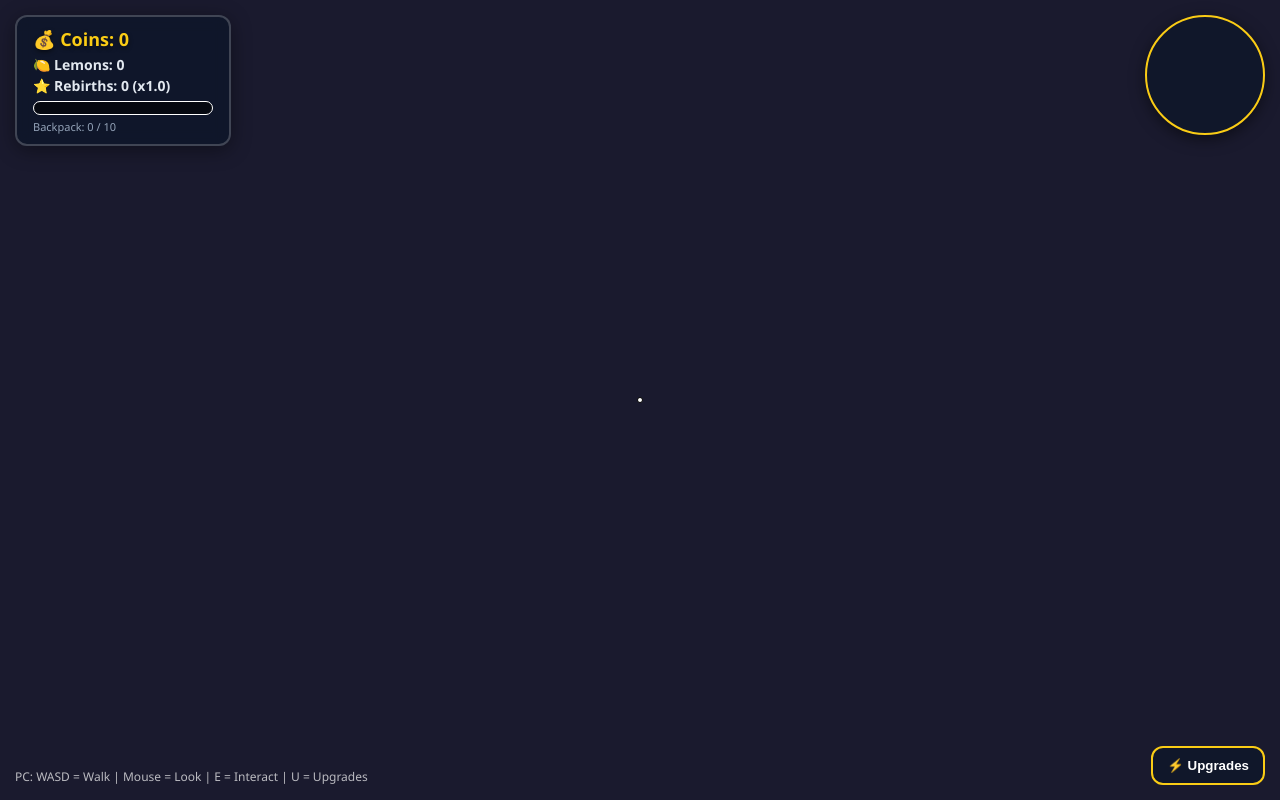
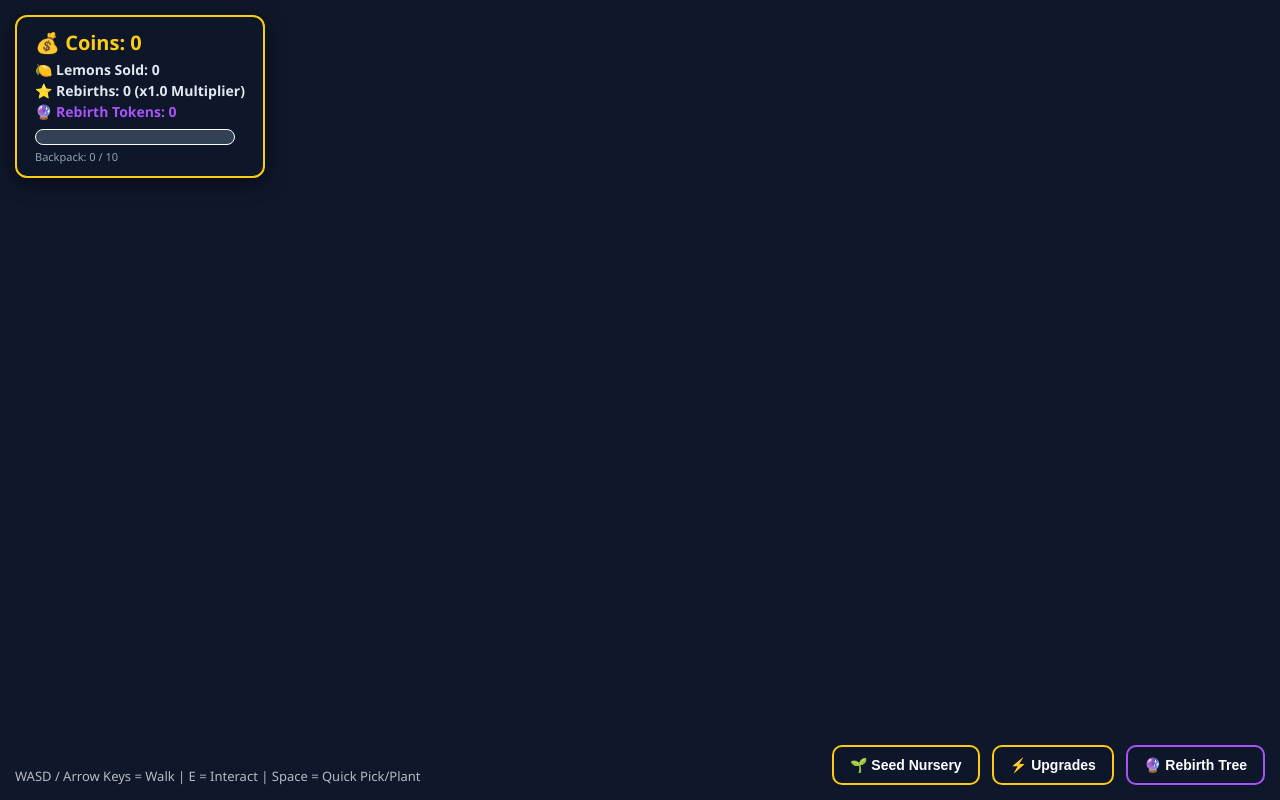
Before and after one commit to 209834-cyber/mr-duck, a website: page public/index.html in a window 1280 px wide. Drawn offline with nearby package versions, Linux system fonts and the light colour scheme.

Commit message:
Update index.html

```diff
--- a/public/index.html
+++ b/public/index.html
@@ -3,78 +3,65 @@
 <head>
   <meta charset="UTF-8">
   <meta name="viewport" content="width=device-width, initial-scale=1.0, maximum-scale=1.0, user-scalable=no">
-  <title>3D Duck Seed & Lemon Tycoon Ultra</title>
+  <title>2D Duck & Lemon Tycoon Ultra - Infinite Progression</title>
   <style>
     * { box-sizing: border-box; }
     body, html {
       margin: 0; padding: 0; width: 100%; height: 100%; overflow: hidden;
-      font-family: 'Segoe UI', Roboto, Helvetica, Arial, sans-serif;
-      user-select: none; -webkit-user-select: none; background: #1a1a2e; touch-action: none;
+      font-family: 'Segoe UI', Tahoma, Geneva, Verdana, sans-serif;
+      background: #0f172a; color: #fff; user-select: none; touch-action: none;
     }
 
-    /* Guaranteed Canvas Container Layout */
-    #game-canvas {
-      position: absolute; top: 0; left: 0; width: 100%; height: 100%; z-index: 1; display: block;
-    }
+    #game-canvas { position: absolute; top: 0; left: 0; width: 100%; height: 100%; z-index: 1; }
 
-    /* Main UI Overlay */
     #ui-layer {
       position: absolute; top: 0; left: 0; width: 100%; height: 100%;
       pointer-events: none; z-index: 10; padding: 15px;
       display: flex; flex-direction: column; justify-content: space-between;
     }
 
-    .hud-top {
-      display: flex; justify-content: space-between; align-items: flex-start;
-    }
+    .hud-top { display: flex; justify-content: space-between; align-items: flex-start; }
 
     .stat-box {
-      background: rgba(15, 23, 42, 0.85); border: 2px solid rgba(255, 255, 255, 0.2);
-      border-radius: 12px; padding: 10px 16px; color: #fff;
-      box-shadow: 0 4px 20px rgba(0,0,0,0.4); backdrop-filter: blur(8px);
+      background: rgba(15, 23, 42, 0.9); border: 2px solid #facc15;
+      border-radius: 12px; padding: 12px 18px; color: #fff;
+      box-shadow: 0 4px 20px rgba(0,0,0,0.6); backdrop-filter: blur(8px);
     }
-    .stat-box h2 { margin: 0 0 4px 0; font-size: 18px; color: #facc15; text-shadow: 0 2px 4px rgba(0,0,0,0.5); }
+    .stat-box h2 { margin: 0 0 4px 0; font-size: 20px; color: #facc15; }
     .stat-box h3 { margin: 2px 0; font-size: 14px; color: #e2e8f0; }
 
     #inventory-bar {
-      width: 180px; height: 14px; background: rgba(0,0,0,0.6);
-      border: 1.5px solid #fff; border-radius: 8px; margin-top: 6px; overflow: hidden;
+      width: 200px; height: 16px; background: #334155;
+      border: 1.5px solid #fff; border-radius: 8px; margin-top: 8px; overflow: hidden;
     }
-    #inventory-fill { width: 0%; height: 100%; background: linear-gradient(90deg, #facc15, #4ade80); transition: width 0.2s; }
+    #inventory-fill { width: 0%; height: 100%; background: linear-gradient(90deg, #facc15, #22c55e); transition: width 0.15s; }
 
-    /* Mini-Map Overlay */
-    #minimap-container {
-      width: 120px; height: 120px; background: rgba(15, 23, 42, 0.85);
-      border: 2px solid #facc15; border-radius: 50%; overflow: hidden;
-      box-shadow: 0 4px 15px rgba(0,0,0,0.5); pointer-events: auto;
+    .hud-bottom { display: flex; justify-content: space-between; align-items: flex-end; }
+    .hud-btn {
+      background: rgba(15, 23, 42, 0.9); border: 2px solid #facc15; color: #fff;
+      padding: 10px 16px; border-radius: 10px; font-weight: bold; cursor: pointer;
+      pointer-events: auto; margin-left: 8px; font-size: 14px; transition: 0.2s;
     }
-    #minimap { width: 100%; height: 100%; }
+    .hud-btn:hover { background: #facc15; color: #0f172a; }
 
-    /* Crosshair & Prompts */
-    #crosshair {
-      position: absolute; top: 50%; left: 50%; width: 6px; height: 6px;
-      background: #fff; border: 1px solid #000; border-radius: 50%;
-      transform: translate(-50%, -50%); pointer-events: none; z-index: 10;
-    }
     #action-prompt {
-      position: absolute; top: 58%; left: 50%; transform: translateX(-50%);
+      position: absolute; top: 60%; left: 50%; transform: translateX(-50%);
       background: rgba(0, 0, 0, 0.85); color: #facc15; border: 2px solid #facc15;
-      padding: 8px 18px; border-radius: 20px; font-weight: bold; font-size: 15px;
-      text-shadow: 1px 1px 2px black; pointer-events: none; display: none; z-index: 10;
+      padding: 8px 20px; border-radius: 20px; font-weight: bold; font-size: 16px;
+      pointer-events: none; display: none; z-index: 10;
     }
 
-    /* Modals System */
     .game-modal {
       position: absolute; top: 50%; left: 50%; transform: translate(-50%, -50%);
-      width: 90%; max-width: 520px; max-height: 85vh; overflow-y: auto;
-      background: rgba(15, 23, 42, 0.95); border: 3px solid #facc15; border-radius: 18px;
-      padding: 20px; color: white; box-shadow: 0 10px 40px rgba(0,0,0,0.8);
-      display: none; z-index: 30; pointer-events: auto; backdrop-filter: blur(10px);
+      width: 90%; max-width: 580px; max-height: 85vh; overflow-y: auto;
+      background: rgba(15, 23, 42, 0.98); border: 3px solid #facc15; border-radius: 18px;
+      padding: 20px; color: white; box-shadow: 0 10px 40px rgba(0,0,0,0.9);
+      display: none; z-index: 30; pointer-events: auto; backdrop-filter: blur(12px);
     }
     .game-modal h2 { margin-top: 0; text-align: center; color: #facc15; border-bottom: 2px solid rgba(255,255,255,0.1); padding-bottom: 10px; }
     .close-btn { position: absolute; top: 12px; right: 16px; background: none; border: none; color: #fff; font-size: 22px; cursor: pointer; }
 
-    .shop-grid { display: grid; grid-template-columns: repeat(auto-fit, minmax(130px, 1fr)); gap: 12px; margin-top: 15px; }
+    .shop-grid { display: grid; grid-template-columns: repeat(auto-fit, minmax(150px, 1fr)); gap: 12px; margin-top: 15px; }
     .shop-card {
       background: rgba(255,255,255,0.05); border: 1.5px solid rgba(250, 204, 21, 0.4);
       border-radius: 12px; padding: 12px; text-align: center; display: flex; flex-direction: column; justify-content: space-between;
@@ -85,14 +72,6 @@
     }
     .shop-card button:hover { background: #4ade80; }
 
-    /* Quick Action Buttons */
-    .hud-bottom-right { display: flex; gap: 10px; pointer-events: auto; }
-    .hud-btn {
-      background: rgba(15, 23, 42, 0.85); border: 2px solid #facc15; color: white;
-      padding: 10px 14px; border-radius: 12px; font-weight: bold; cursor: pointer;
-    }
-
-    /* Mobile Controls Overlay */
     #joystick-zone {
       position: absolute; bottom: 25px; left: 25px; width: 120px; height: 120px;
       background: rgba(255, 255, 255, 0.1); border: 2px solid rgba(255, 255, 255, 0.3);
@@ -112,64 +91,69 @@
 
     @media (min-width: 900px) { #joystick-zone, #action-btn { display: none; } }
   </style>
-
-  <!-- Three.js Library -->
-  <script src="https://cdnjs.cloudflare.com/ajax/libs/three.js/r128/three.min.js"></script>
 </head>
 <body>
 
-  <!-- WebGL Canvas Host -->
   <canvas id="game-canvas"></canvas>
 
-  <!-- Heads-Up Display -->
   <div id="ui-layer">
     <div class="hud-top">
       <div class="stat-box">
         <h2 id="coins-display">💰 Coins: 0</h2>
-        <h3 id="lemons-display">🍋 Lemons: 0</h3>
-        <h3 id="rebirth-display">⭐ Rebirths: 0 (x1.0)</h3>
+        <h3 id="lemons-display">🍋 Lemons Sold: 0</h3>
+        <h3 id="rebirth-display">⭐ Rebirths: 0 (x1.0 Multiplier)</h3>
+        <h3 id="tokens-display" style="color:#a855f7;">🔮 Rebirth Tokens: 0</h3>
         <div id="inventory-bar"><div id="inventory-fill"></div></div>
         <p id="capacity-text" style="margin: 4px 0 0 0; font-size: 11px; color: #94a3b8;">Backpack: 0 / 10</p>
       </div>
-
-      <div id="minimap-container">
-        <canvas id="minimap" width="120" height="120"></canvas>
-      </div>
     </div>
 
-    <div style="display: flex; justify-content: space-between; align-items: flex-end;">
-      <div style="color: rgba(255,255,255,0.7); font-size: 12px; pointer-events: auto;">
-        PC: WASD = Walk | Mouse = Look | E = Interact | U = Upgrades
+    <div class="hud-bottom">
+      <div style="color: rgba(255,255,255,0.7); font-size: 13px; pointer-events: auto;">
+        WASD / Arrow Keys = Walk | E = Interact | Space = Quick Pick/Plant
       </div>
-      <div class="hud-bottom-right">
+      <div>
+        <button class="hud-btn" id="open-seed-btn">🌱 Seed Nursery</button>
         <button class="hud-btn" id="open-upgrades-btn">⚡ Upgrades</button>
+        <button class="hud-btn" id="open-rebirth-btn" style="border-color:#a855f7;">🔮 Rebirth Tree</button>
       </div>
     </div>
   </div>
 
-  <div id="crosshair"></div>
   <div id="action-prompt">Press E to Interact</div>
 
-  <!-- Seed Nursery Shop Modal -->
+  <!-- Seed Nursery Modal -->
   <div class="game-modal" id="seed-shop-modal">
     <button class="close-btn" onclick="closeModals()">✕</button>
     <h2>🌱 Duck Seed & Nursery Shop</h2>
-    <p style="text-align:center; font-size: 13px; color: #94a3b8; margin-top: -5px;">Buy seeds and plant them at the Pond Plots to hatch ducks!</p>
+    <p style="text-align:center; font-size: 13px; color: #94a3b8; margin-top: -5px;">Buy seeds, carry them to the Pond Soil Plots, and plant them!</p>
     <div class="shop-grid" id="seed-grid"></div>
   </div>
 
   <!-- Tycoon Upgrades Modal -->
   <div class="game-modal" id="upgrades-modal">
     <button class="close-btn" onclick="closeModals()">✕</button>
-    <h2>⚡ Tycoon Upgrades & Rebirth</h2>
+    <h2>⚡ Tycoon Upgrades</h2>
     <div class="shop-grid" id="upgrades-grid"></div>
   </div>
 
-  <!-- Touch Controls -->
+  <!-- Rebirth Tree Modal -->
+  <div class="game-modal" id="rebirth-modal">
+    <button class="close-btn" onclick="closeModals()">✕</button>
+    <h2>🔮 Infinite Rebirth Skill Tree</h2>
+    <p style="text-align:center; font-size: 13px; color: #a855f7; margin-top: -5px;" id="rebirth-status-text"></p>
+    <div style="text-align:center; margin-bottom: 15px;">
+      <button onclick="executeRebirth()" style="background:#a855f7; border:none; color:white; font-size:16px; font-weight:bold; padding:12px 24px; border-radius:10px; cursor:pointer;">
+        ⭐ PERFORM REBIRTH NOW
+      </button>
+    </div>
+    <div class="shop-grid" id="rebirth-tree-grid"></div>
+  </div>
+
+  <!-- Mobile Controls -->
   <div id="joystick-zone"><div id="joystick-knob"></div></div>
   <div id="action-btn">INTERACT</div>
 
-  <script src="config.js"></script>
-  <script src="game3d.js"></script>
+  <script src="game2d.js"></script>
 </body>
 </html>
```
